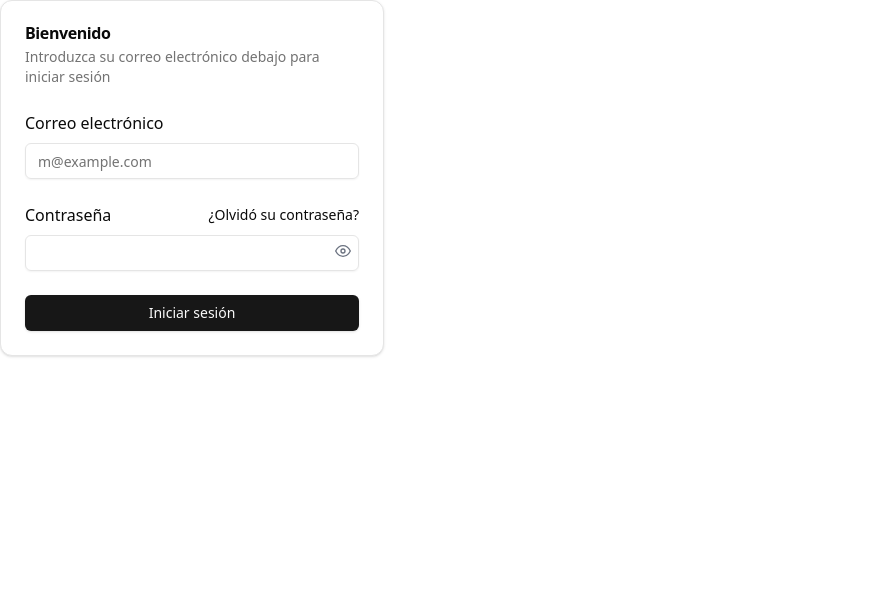
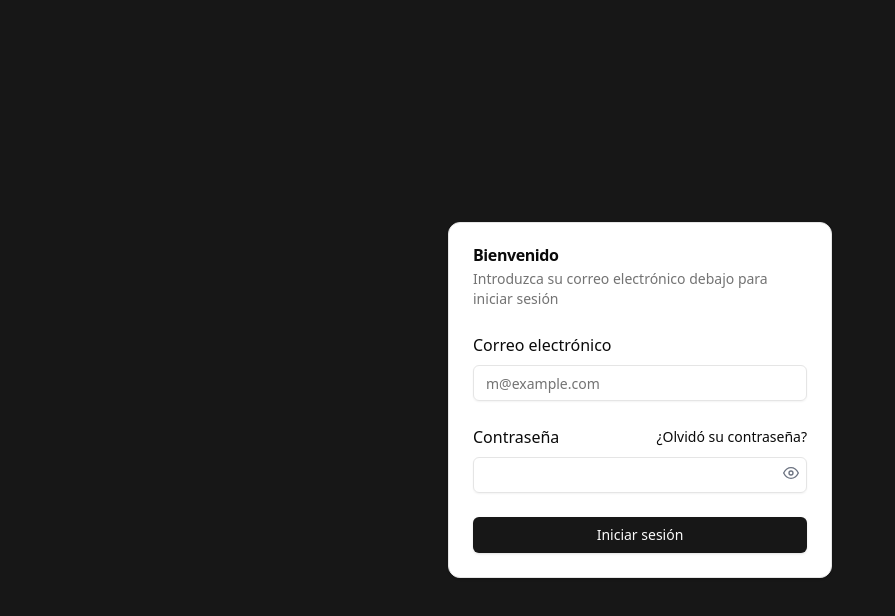
Before and after one commit to valium69mg/single-vendor-ecommerce-frontend, a React (Vite) app: page /login in a window 1280 px wide. Shown: the top 616 px of the page, without its empty margins (0-895 px from the left). Built offline with nearby package versions, Linux system fonts and the light colour scheme; no server answers.

Commit message:
feat: agregar LoginPage con estilo de fondo y login form centrado

```diff
--- a/src/App.tsx
+++ b/src/App.tsx
@@ -1,8 +1,9 @@
-import LoginForm from "./components/auth/LoginForm";
+import LoginPage from "./pages/LoginPage";
+
 function App() {
   return (
     <>
-      <LoginForm/>
+      <LoginPage/>
     </>
   );
 }
--- /dev/null
+++ b/src/pages/LoginPage.tsx
@@ -0,0 +1,9 @@
+import LoginForm from "@/components/auth/LoginForm";
+
+export default function LoginPage() {
+  return (
+    <div className="w-screen h-screen bg-primary flex justify-center items-center" >
+      <LoginForm />
+    </div>
+  );
+}
```
